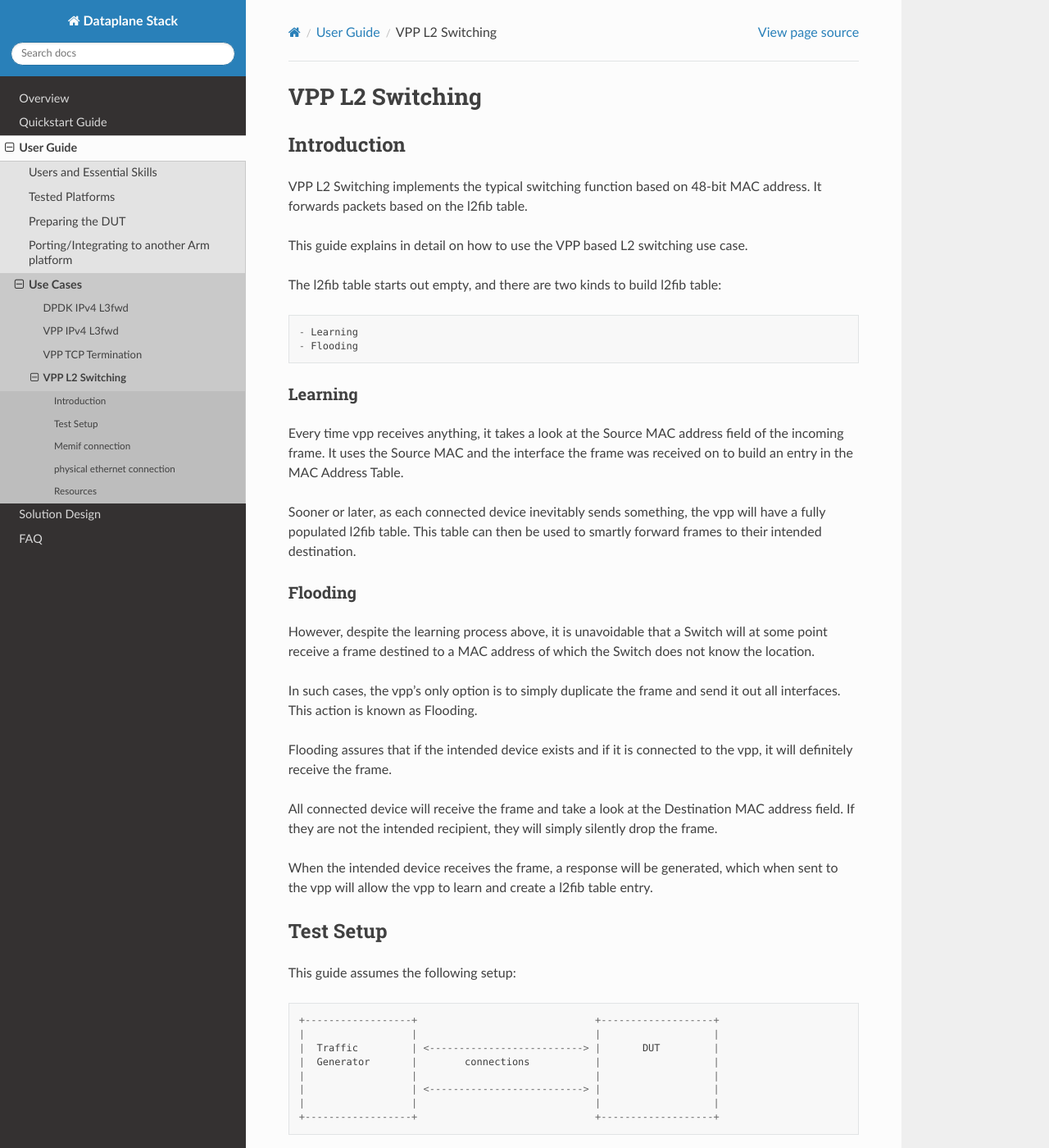
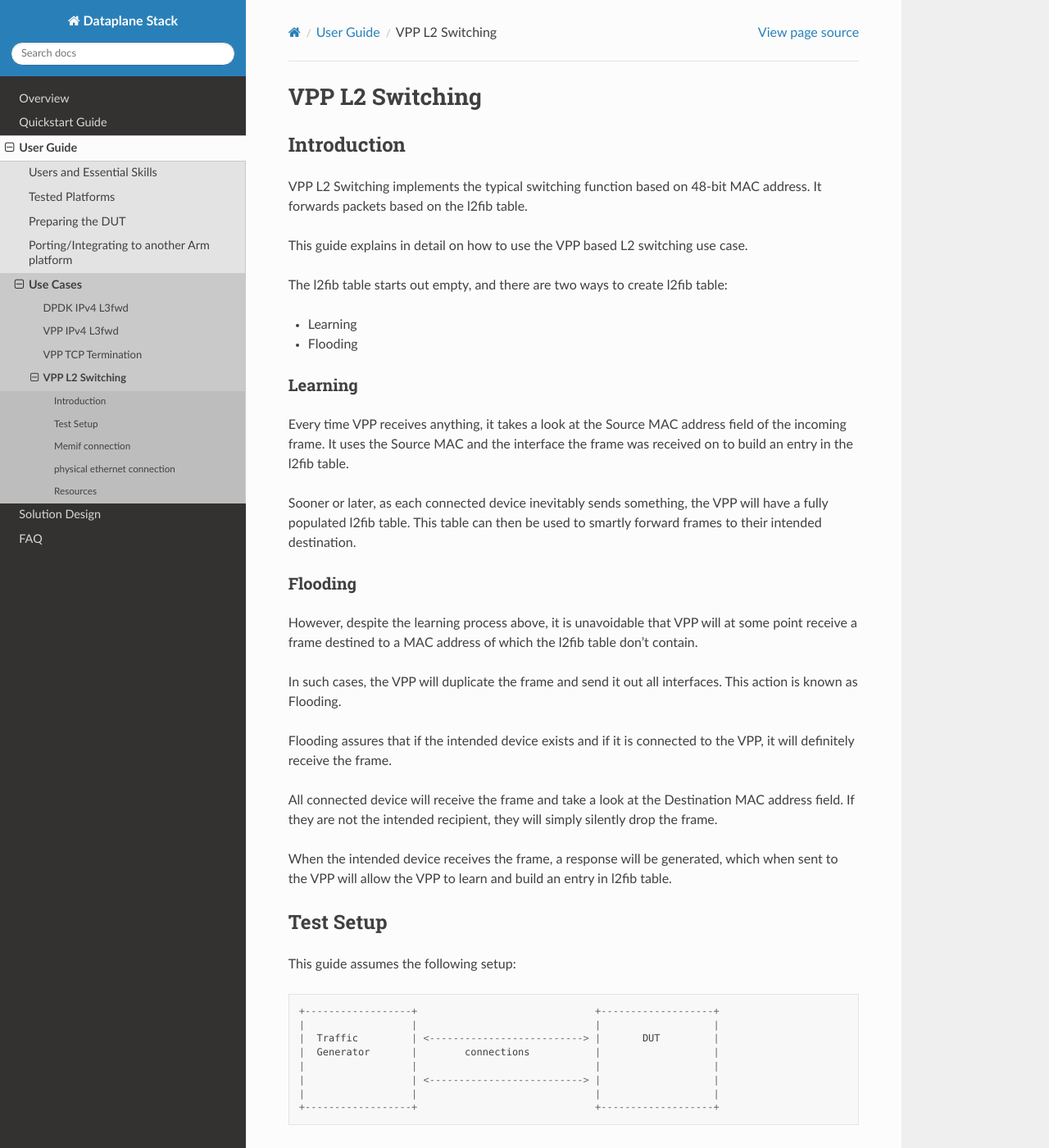
Before and after one commit to Yefeng-Lin/dataplane-stack_doc, a Sphinx documentation site: the page built from doc/user_guide/l2_switching_vpp.rst, in a window 1280 px wide and 1400 px high. Shown: the whole window at 82% size. Built offline with Sphinx 7.4.7 and the Read the Docs theme 2.0.0, drawn with Linux system fonts in a browser that asks for light colours; some of the changed text lies outside the part shown.

Commit message:
update l2_switching_vpp.rst

```diff
--- a/doc/user_guide/l2_switching_vpp.rst
+++ b/doc/user_guide/l2_switching_vpp.rst
@@ -16,7 +16,7 @@
 
 This guide explains in detail on how to use the VPP based L2 switching use case.
 
-The l2fib table starts out empty, and there are two kinds to build l2fib table::
+The l2fib table starts out empty, and there are two ways to create l2fib table:
 
 - Learning
 - Flooding
@@ -24,26 +24,26 @@
 Learning
 ~~~~~~~~
 
-Every time vpp receives anything, it takes a look at the Source MAC address field of the incoming frame.
-It uses the Source MAC and the interface the frame was received on to build an entry in the MAC Address Table.
+Every time VPP receives anything, it takes a look at the Source MAC address field of the incoming frame.
+It uses the Source MAC and the interface the frame was received on to build an entry in the l2fib table.
 
-Sooner or later, as each connected device inevitably sends something, the vpp will have a fully populated l2fib table.
+Sooner or later, as each connected device inevitably sends something, the VPP will have a fully populated l2fib table.
 This table can then be used to smartly forward frames to their intended destination.
 
 Flooding
 ~~~~~~~~
 
-However, despite the learning process above, it is unavoidable that a Switch will at some point receive a frame
-destined to a MAC address of which the Switch does not know the location.
+However, despite the learning process above, it is unavoidable that VPP will at some point receive a frame
+destined to a MAC address of which the l2fib table don't contain.
 
-In such cases, the vpp’s only option is to simply duplicate the frame and send it out all interfaces. This action is known as Flooding.
+In such cases, the VPP will duplicate the frame and send it out all interfaces. This action is known as Flooding.
 
-Flooding assures that if the intended device exists and if it is connected to the vpp, it will definitely receive the frame.
+Flooding assures that if the intended device exists and if it is connected to the VPP, it will definitely receive the frame.
 
 All connected device will receive the frame and take a look at the Destination MAC address field.
 If they are not the intended recipient, they will simply silently drop the frame.
 
-When the intended device receives the frame, a response will be generated, which when sent to the vpp will allow the vpp to learn and create a l2fib table entry.
+When the intended device receives the frame, a response will be generated, which when sent to the VPP will allow the VPP to learn and build an entry in l2fib table.
 
 **********
 Test Setup
@@ -72,7 +72,7 @@
 Setup
 ~~~~~
 
-Start vpp as a daemon with config parameters::
+Start VPP as a daemon with config parameters::
 
         $ sudo /path/to/vpp unix {cli-listen /run/vpp/cli-dut.sock} cpu {main-core 0 corelist-workers 1}
 
@@ -81,7 +81,7 @@
 
         For DUT with vpp package installed only (e.g., Arm FVP and FPGA), find vpp path by "which vpp".
 
-Define variable to hold the vpp cli listen socket specified in above step::
+Define variable to hold the VPP cli listen socket specified in above step::
 
         $ export sockfile=/run/vpp/cli-dut.sock
 
@@ -114,7 +114,7 @@
 
         Run "./usecase/l2_switching/run_dut.sh --help" for all supported options.
 
-For more detailed usage of vpp commands in the `run_dut.sh`, refer to following links,
+For more detailed usage of VPP commands in the `run_dut.sh`, refer to following links,
 
 - `VPP rdma cli reference`_
 - `VPP memif interface reference`_
@@ -126,11 +126,11 @@
 Test
 ~~~~
 
-Start another vpp instance as a daemon with config parameters::
+Start another VPP instance as a daemon with config parameters::
 
         $ sudo /path/to/vpp unix {cli-listen /run/vpp/cli-tg.sock} cpu {main-core 2 corelist-workers 3}
 
-Define variable to hold the vpp cli listen socket specified in above step::
+Define variable to hold the VPP cli listen socket specified in above step::
 
         $ export sockfile=/run/vpp/cli-tg.sock
 
@@ -167,7 +167,7 @@
 Then ``vpp`` will forward those packets out on output interface.
 
 Alternatively, for DUT with dataplane repo, user can choose to run the script `run_pg.sh` to create a soft traffic generator
-and send packets to vpp switch::
+and send packets to VPP switch::
 
         $ ./usecase/l2_switching/run_pg.sh
 
@@ -186,7 +186,7 @@
 Stop
 ~~~~
 
-Kill vpp::
+Kill VPP::
 
         $ sudo pkill -9 vpp
 
@@ -197,7 +197,7 @@
 Setup
 ~~~~~
 
-Start vpp as a daemon with config parameters::
+Start VPP as a daemon with config parameters::
 
         $ sudo /path/to/vpp unix {cli-listen /run/vpp/cli.sock} cpu {main-core 1 corelist-workers 2}
 
@@ -206,7 +206,7 @@
 
         For DUT with vpp package installed only (e.g., Arm FVP and FPGA), find vpp path by "which vpp".
 
-Define variable to hold the vpp cli listen socket specified in above step::
+Define variable to hold the VPP cli listen socket specified in above step::
 
         $ export sockfile=/run/vpp/cli.sock
 
@@ -222,7 +222,7 @@
         sudo /path/to/vppctl -s ${sockfile} l2fib add 00:00:0A:81:0:2 10 eth1 static
 
 For ethernet connections to extern traffic generator, run `run_dut.sh -p`
-to create ethernet interfaces in vpp and associate interfaces with a bridge domain::
+to create ethernet interfaces in VPP and associate interfaces with a bridge domain::
 
         $ ./usecase/l2_switching/run_dut.sh -p enp1s0f0np0 enp1s0f0np1
 
@@ -241,7 +241,7 @@
         L2FIB total/learned entries: 1/0  Last scan time: 0.0000e0sec  Learn limit: 16777216
 
 Configure your traffic generator to send packets with a destination MAC address
-of ``00:00:0a:81:00:02``, then ``vpp`` will forward those packets out on eth1.
+of ``00:00:0a:81:00:02``, then ``VPP`` will forward those packets out on eth1.
 
 Use the command ``show interface`` to display interface tx/rx counters.
 Here is a sample output for ethernet interfaces::
@@ -258,7 +258,7 @@
 Stop
 ~~~~
 
-Kill vpp::
+Kill VPP::
 
         $ sudo pkill -9 vpp
 
```
